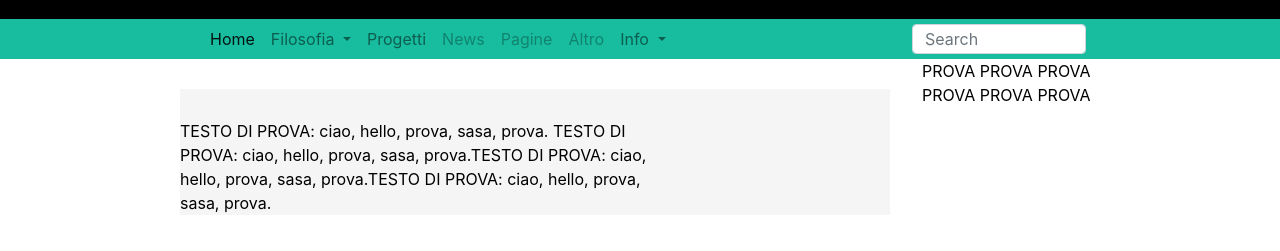
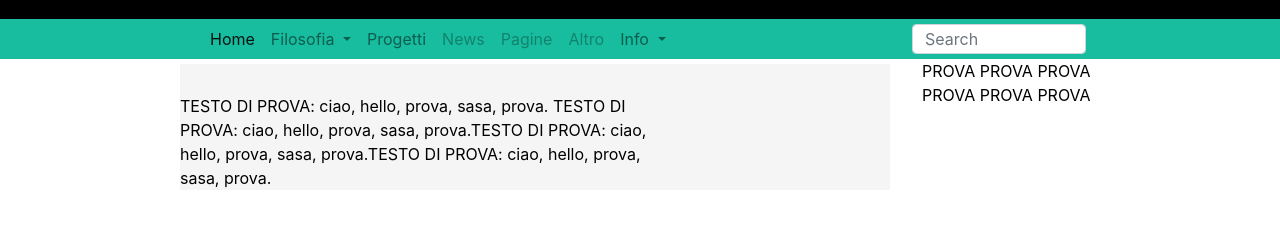
Before and after one commit to Naurk/naurk0.github.io, a plain HTML site: page index.html in a window 1280 px wide. Shown: the part 53-304 px from the top of the page. Drawn offline with nearby package versions, Linux system fonts and the light colour scheme; no server answers.

Commit message:
Update index.html

```diff
--- a/index.html
+++ b/index.html
@@ -56,7 +56,7 @@ $(function(){
    <div id="sidebar"></div>
 
 
-<div class='wrapper'style="padding-top: 30px; padding-right: 220px;">
+<div class='wrapper'style="padding-top: 5px; padding-right: 220px;">
 <div style="padding-top: 30px; padding-right: 220px; background-color: #F5F5F5">
 <p>TESTO DI PROVA: ciao, hello, prova, sasa, prova. TESTO DI PROVA: ciao, hello, prova, sasa, prova.TESTO DI PROVA: ciao, hello, prova, sasa, prova.TESTO DI PROVA: ciao, hello, prova, sasa, prova.</p>
 </div>
```
